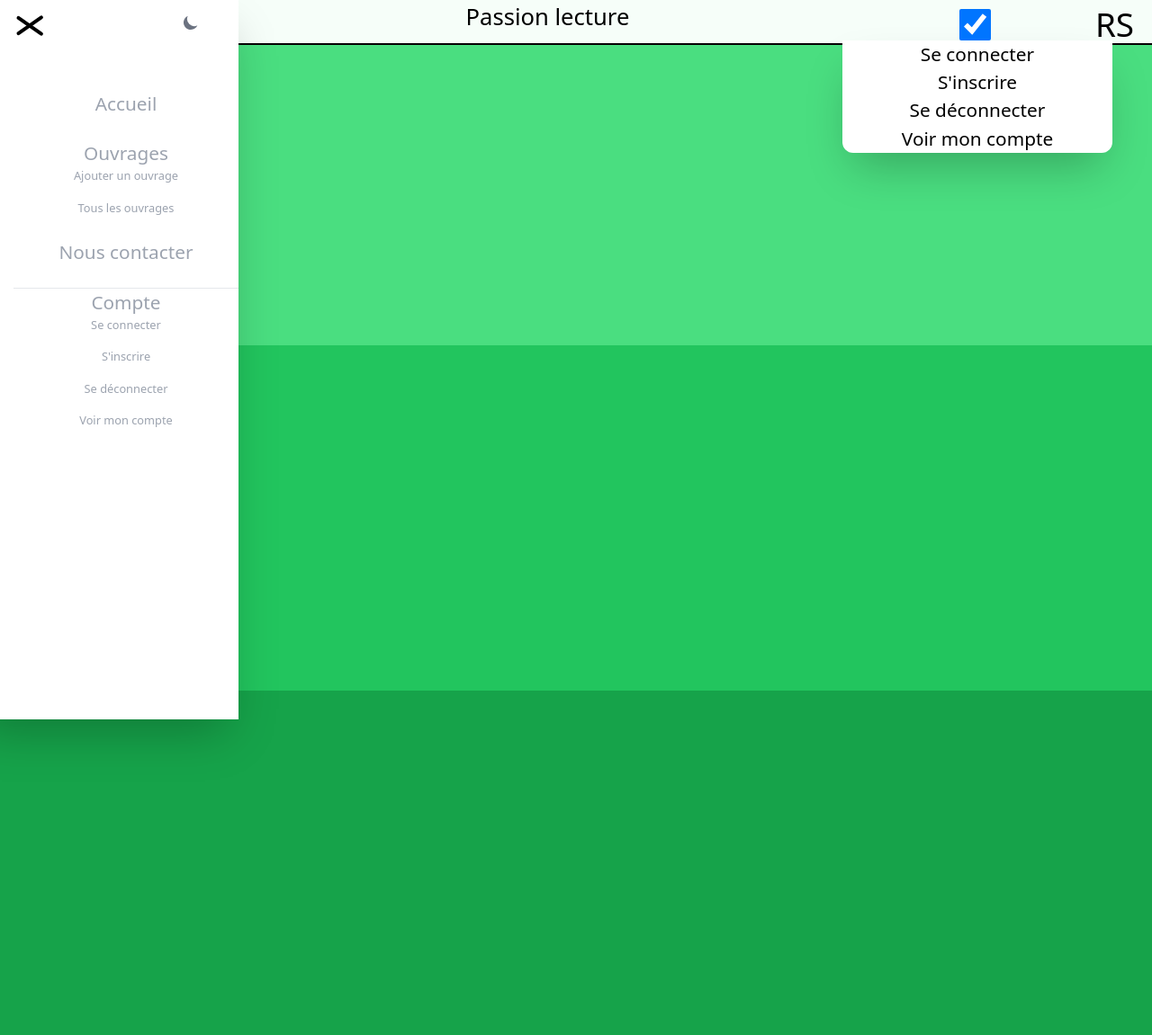
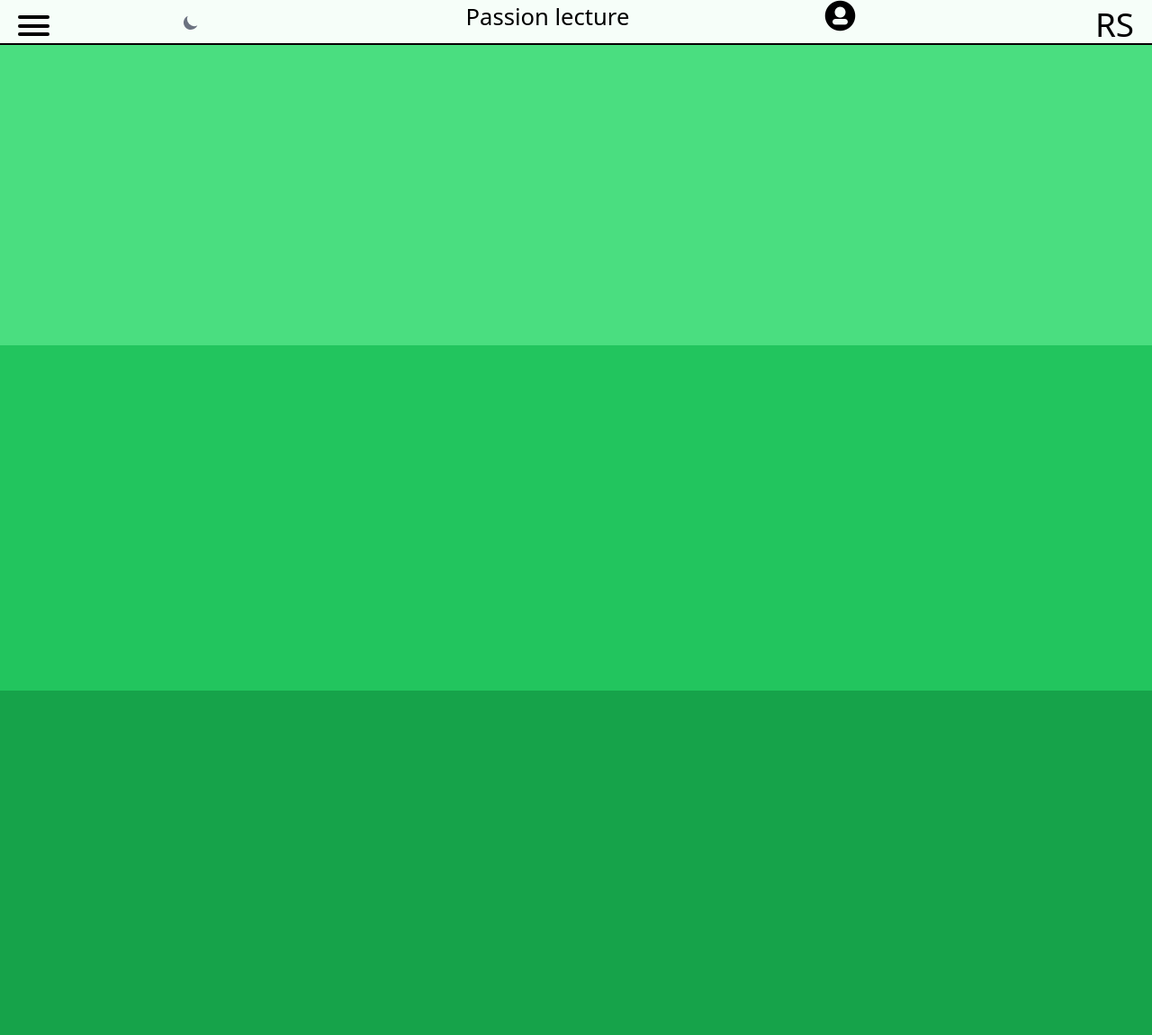
Before and after one commit to dam277/P_Web_2, a PHP site: page /02-CodeSource/Site/src/php/views/home.php in a window 1280 px wide. Shown: the top 1151 px of the page at 90% size. Run offline with PHP 8.4, Linux system fonts and the light colour scheme; some libraries are stand-ins or nearby versions.

Commit message:
en-tête

```diff
--- a/02-CodeSource/Site/src/include/header.php
+++ b/02-CodeSource/Site/src/include/header.php
@@ -23,28 +23,28 @@
 
 
 
-<nav class="z-[12] mb-[40px] text-[25.6px] w-full fixed bg-white bg-opacity-[0.95] h-[50px] text-black text-center border-b-2 border-black">
+<nav class="duration-[0.5s] dark:text-gray-400 dark:bg-gray-700 z-[12] mb-[40px] text-[25.6px] w-full fixed bg-white bg-opacity-[0.95] h-[50px] text-black text-center border-b-2 border-black">
     <div class="block absolute left-[20px] h-4 w-[300px] m-auto">
-        <input class="block absolute h-[35px] w-[35px] top-[10px] z-[5] opacity-0 peer" type="checkbox" name="" id="" checked>
-        <div class="block h-[4px] w-[35px] absolute z-[2] top-[17px] rounded-[10px] bg-black origin-[0%_0%] duration-[0.4s] peer-checked:rotate-[35deg]"></div>
-        <div class="block h-[4px] w-[35px] absolute z-[2] top-[26.5px] rounded-[10px] bg-black duration-[0.2s] peer-checked:scale-y-0"></div>
-        <div class="block h-[4px] w-[35px] absolute z-[2] top-[36px] rounded-[10px] bg-black origin-[0%_100%] duration-[0.4s] peer-checked:rotate-[-35deg]"></div>
-        <ul class="pt-[100px] bg-white h-[100vh] w-[300px] right-[300px] translate-x-[-150%] ml-[0px] pl-[50px] duration-[0.5s] shadow-2xl peer-checked:translate-x-[-55px]">
-            <li class="mb-[1.5rem] text-[1.3rem]"><a class="text-gray-400 font-medium duration-[0.3s] hover:text-colorTrans" href="#home">Accueil</a></li>
-            <li class="mb-[1.5rem] text-[1.3rem]"><a class="text-gray-400 font-medium duration-[0.3s] hover:text-colorTrans" href="#about">Ouvrages</a>
+        <input class="block absolute h-[35px] w-[35px] top-[10px] z-[5] opacity-0 peer" type="checkbox">
+        <div class="block h-[4px] w-[35px] absolute z-[2] top-[17px] rounded-[10px] bg-black origin-[0%_0%] duration-[0.4s] peer-checked:rotate-[35deg] dark:bg-gray-400"></div>
+        <div class="block h-[4px] w-[35px] absolute z-[2] top-[26.5px] rounded-[10px] bg-black duration-[0.2s] peer-checked:scale-y-0 dark:bg-gray-400"></div>
+        <div class="block h-[4px] w-[35px] absolute z-[2] top-[36px] rounded-[10px] bg-black origin-[0%_100%] duration-[0.4s] peer-checked:rotate-[-35deg] dark:bg-gray-400"></div>
+        <ul class="pt-[100px] bg-white h-[100vh] w-[300px] right-[300px] translate-x-[-150%] ml-[0px] pl-[50px] duration-[0.5s] shadow-2xl peer-checked:translate-x-[-55px] dark:bg-gray-700">
+            <li class="mb-[1.5rem] text-[1.3rem]"><a class="dark:text-gray-400 text-black font-medium duration-[0.3s] hover:text-colorTrans" href="#home">Accueil</a></li>
+            <li class="mb-[1.5rem] text-[1.3rem]"><a class="dark:text-gray-400 text-black font-medium duration-[0.3s] hover:text-colorTrans" href="#about">Ouvrages</a>
                 <ul>
-                    <li class="mb-[1rem] text-[0.8rem]"><a class="text-gray-400 font-medium duration-[0.3s] hover:text-colorTrans" href="#home">Ajouter un ouvrage</a></li>
-                    <li class="mb-[1rem] text-[0.8rem]"><a class="text-gray-400 font-medium duration-[0.3s] hover:text-colorTrans" href="#home">Tous les ouvrages</a></li>
+                    <li class="mb-[1rem] text-[0.8rem]"><a class="dark:text-gray-400 text-black font-medium duration-[0.3s] hover:text-colorTrans" href="#home">Ajouter un ouvrage</a></li>
+                    <li class="mb-[1rem] text-[0.8rem]"><a class="dark:text-gray-400 text-black font-medium duration-[0.3s] hover:text-colorTrans" href="#home">Tous les ouvrages</a></li>
                 </ul>
             </li>
-            <li class="mb-[1.5rem] text-[1.3rem]"><a class="text-gray-400 font-medium duration-[0.3s] hover:text-colorTrans" href="#food">Nous contacter</a></li>
-            <hr>
-            <li class="mb-[1.5rem] text-[1.3rem]"><a class="text-gray-400 font-medium duration-[0.3s] hover:text-colorTrans" href="#food-menu">Compte</a>
+            <li class="mb-[1.5rem] text-[1.3rem]"><a class="dark:text-gray-400 text-black font-medium duration-[0.3s] hover:text-colorTrans" href="#food">Nous contacter</a></li>
+            <hr class="dark:bg-gray-400">
+            <li class="mb-[1.5rem] text-[1.3rem]"><a class="dark:text-gray-400 text-black font-medium duration-[0.3s] hover:text-colorTrans" href="#food-menu">Compte</a>
                 <ul>
-                    <li class="mb-[1rem] text-[0.8rem]"><a class="text-gray-400 font-medium duration-[0.3s] hover:text-colorTrans" href="#home">Se connecter</a></li>
-                    <li class="mb-[1rem] text-[0.8rem]"><a class="text-gray-400 font-medium duration-[0.3s] hover:text-colorTrans" href="#home">S'inscrire</a></li>
-                    <li class="mb-[1rem] text-[0.8rem]"><a class="text-gray-400 font-medium duration-[0.3s] hover:text-colorTrans" href="#home">Se déconnecter</a></li>
-                    <li class="mb-[1rem] text-[0.8rem]"><a class="text-gray-400 font-medium duration-[0.3s] hover:text-colorTrans" href="#home">Voir mon compte</a></li>
+                    <li class="mb-[1rem] text-[0.8rem]"><a class="dark:text-gray-400 text-black font-medium duration-[0.3s] hover:text-colorTrans" href="#home">Se connecter</a></li>
+                    <li class="mb-[1rem] text-[0.8rem]"><a class="dark:text-gray-400 text-black font-medium duration-[0.3s] hover:text-colorTrans" href="#home">S'inscrire</a></li>
+                    <li class="mb-[1rem] text-[0.8rem]"><a class="dark:text-gray-400 text-black font-medium duration-[0.3s] hover:text-colorTrans" href="#home">Se déconnecter</a></li>
+                    <li class="mb-[1rem] text-[0.8rem]"><a class="dark:text-gray-400 text-black font-medium duration-[0.3s] hover:text-colorTrans" href="#home">Voir mon compte</a></li>
                 </ul>
             </li>
         </ul>
@@ -60,10 +60,9 @@
     </button>
     Passion lecture
     <div class="absolute right-[5%] h-4 w-[300px] top-[0%]">
-        <input class="absolute h-[35px] w-[35px] top-[10px] z-[5] opacsity-0 peer" type="checkbox" name="" id="" checked>
-        <!--
-        <img src="../../resources/user.png" alt="Icon user">-->
-        <ul class="rounded-b-xl relative left-[20px] top-[-5px] bg-white duration-[0.5s] shadow-2xl opacity-0 peer-checked:translate-y-[50px] peer-checked:opacity-100">
+        <input class="absolute h-[35px] w-[35px] top-[10px] z-[5] opacity-0 peer" type="checkbox">
+        <img src="../../resources/user.png" alt="Icon user" class="absolute">
+        <ul class="rounded-b-xl relative left-[20px] top-[-5px] bg-white duration-[0.5s] invisible shadow-2xl opacity-0 peer-checked:visible peer-checked:translate-y-[50px] peer-checked:opacity-100 dark:text-gray-400 dark:bg-gray-700">
             <li class="text-[20.8px] font-medium"><button onclick="window.location.href = 'home.php';">Se connecter</button></a></li>
             <li class="text-[20.8px] font-medium"><button onclick="window.location.href = 'home.php';">S'inscrire</button></a></li>
             <li class="text-[20.8px] font-medium"><button onclick="window.location.href = 'home.php';">Se déconnecter</button></a></li>
```
